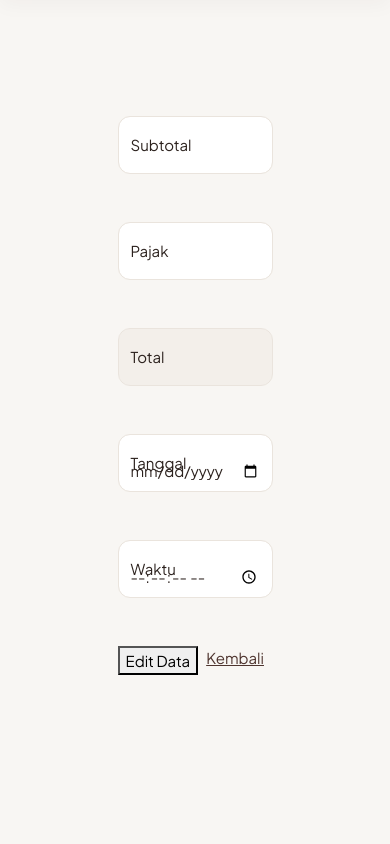
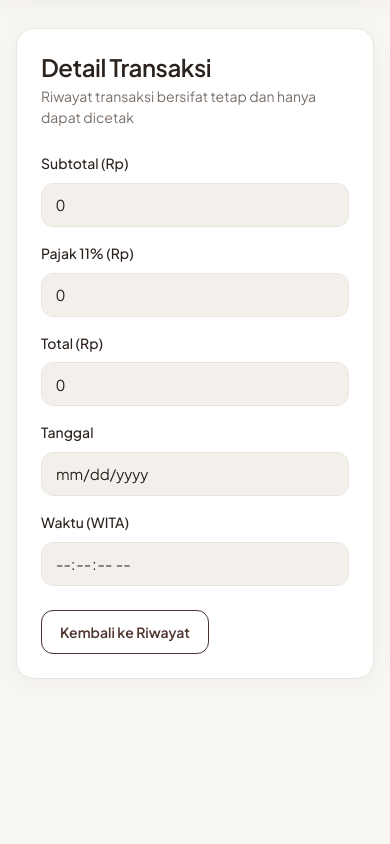
Before and after one commit to IKSP-Nata/starbuck_database, a PHP site: page /pages/transactions/edit.php in a window 390 px wide. Shown: the part 69-913 px from the top of the page. Run offline with PHP 8.4, Linux system fonts and the light colour scheme; data that the repository does not hold is empty.

Commit message:
fix(ui): polish responsive layout and spacing

```diff
--- a/assets/css/style.css
+++ b/assets/css/style.css
@@ -284,9 +284,13 @@ a {
         margin-left: 0;
         padding: 24px 20px;
     }
+
+    .bills-panel {
+        position: static;
+    }
 }
 
-@media (max-width: 420px) {
+@media (max-width: 575.98px) {
     .sb-topbar .sb-nav {
         grid-template-columns: repeat(2, 1fr);
     }
@@ -295,8 +299,32 @@ a {
         padding: 20px 16px;
     }
 
+    .page-header {
+        flex-direction: column;
+        align-items: stretch;
+        gap: 12px;
+    }
+
     .page-title {
         font-size: 24px;
+    }
+
+    .card-soft {
+        padding: 18px;
+    }
+
+    .card-soft.card-soft-flush {
+        padding: 0;
+    }
+
+    .metric-value {
+        font-size: 26px;
+    }
+
+    .table-soft thead th,
+    .table-soft tbody th,
+    .table-soft tbody td {
+        padding: 12px;
     }
 }
 
--- a/pages/products/list.php
+++ b/pages/products/list.php
@@ -21,7 +21,7 @@ if ($result) {
             <p class="page-subtitle">Kelola katalog menu minuman dan makanan Starbuck</p>
         </div>
         <div class="d-flex flex-wrap align-items-center gap-2">
-            <div class="search-box" style="width: 260px; max-width: 100%;">
+            <div class="search-box flex-grow-1" style="min-width: 220px;">
                 <i class="bi bi-search" aria-hidden="true"></i>
                 <input type="search" id="search-produk" class="form-control"
                     placeholder="Pencarian menu..." autocomplete="off" aria-label="Pencarian menu">
--- a/pages/transactions/edit.php
+++ b/pages/transactions/edit.php
@@ -9,56 +9,58 @@
 $row = mysqli_fetch_assoc($result);
 ?>
 
-<div class="container">
-    <div class="row">
-        <div class="col-3"></div>
-        <div class="col-6 mt-5">
+<div class="container-fluid px-0">
+    <div class="card-soft card-narrow mt-2">
+        <div class="mb-4">
+            <h1 class="page-title">Detail Transaksi</h1>
+            <p class="page-subtitle">Riwayat transaksi bersifat tetap dan hanya dapat dicetak</p>
+        </div>
+
         <form action="../../process/process_transactions.php" method="post">
             <input type="hidden" name="action" value="edit">
-                <input type="hidden" name="id_transaksi" value="<?php echo $row['id_transaksi']; ?>">
+            <input type="hidden" name="id_transaksi" value="<?php echo htmlspecialchars($row['id_transaksi'] ?? '', ENT_QUOTES, 'UTF-8'); ?>">
 
-                <div class="form-floating mt-5">
-                    <label for="subtotal">Subtotal</label>
-                    <input type="number" name="subtotal" value="<?php echo $row['subtotal']; ?>"
-                        class="form-control" id="subtotal" placeholder="Subtotal" required oninput="hitungTotal()">
+            <div class="mb-3">
+                <label for="subtotal" class="form-label fw-medium">Subtotal (Rp)</label>
+                <input type="number" name="subtotal"
+                    value="<?php echo htmlspecialchars($row['subtotal'] ?? '0', ENT_QUOTES, 'UTF-8'); ?>"
+                    class="form-control tabular-nums" id="subtotal" readonly>
             </div>
-                <div class="form-floating mt-5">
-                    <label for="pajak">Pajak</label>
-                    <input type="number" name="pajak" value="<?php echo $row['pajak']; ?>"
-                        class="form-control" id="pajak" placeholder="Pajak" required oninput="hitungTotal()">
+
+            <div class="mb-3">
+                <label for="pajak" class="form-label fw-medium">Pajak 11% (Rp)</label>
+                <input type="number" name="pajak"
+                    value="<?php echo htmlspecialchars($row['pajak'] ?? '0', ENT_QUOTES, 'UTF-8'); ?>"
+                    class="form-control tabular-nums" id="pajak" readonly>
             </div>
-                <div class="form-floating mt-5">
-                    <label for="total">Total</label>
-                    <input type="number" name="total" value="<?php echo $row['total']; ?>"
-                        class="form-control" id="total" placeholder="Total" required readonly>
+
+            <div class="mb-3">
+                <label for="total" class="form-label fw-medium">Total (Rp)</label>
+                <input type="number" name="total"
+                    value="<?php echo htmlspecialchars($row['total'] ?? '0', ENT_QUOTES, 'UTF-8'); ?>"
+                    class="form-control tabular-nums" id="total" readonly>
             </div>
-                <div class="form-floating mt-5">
-                    <label for="tanggal">Tanggal</label>
-                    <input type="date" name="tanggal" value="<?php echo $row['tanggal']; ?>"
-                        class="form-control" id="tanggal" required>
+
+            <div class="mb-3">
+                <label for="tanggal" class="form-label fw-medium">Tanggal</label>
+                <input type="date" name="tanggal"
+                    value="<?php echo htmlspecialchars($row['tanggal'] ?? '', ENT_QUOTES, 'UTF-8'); ?>"
+                    class="form-control tabular-nums" id="tanggal" readonly>
             </div>
-                <div class="form-floating mt-5">
-                    <label for="waktu">Waktu</label>
-                    <input type="time" step="1" name="waktu" value="<?php echo $row['waktu']; ?>"
-                        class="form-control" id="waktu" required>
+
+            <div class="mb-4">
+                <label for="waktu" class="form-label fw-medium">Waktu (WITA)</label>
+                <input type="time" step="1" name="waktu"
+                    value="<?php echo htmlspecialchars($row['waktu'] ?? '', ENT_QUOTES, 'UTF-8'); ?>"
+                    class="form-control tabular-nums" id="waktu" readonly>
             </div>
-                <div class="mt-5 d-flex gap-2">
-                    <button type="submit" class="btn-solid theme-warning">Edit Data</button>
-                    <a href="list.php" class="btn-solid theme-secondary">Kembali</a>
+
+            <div class="d-flex gap-2">
+                <a href="list.php" class="btn-coffee-outline">Kembali ke Riwayat</a>
             </div>
         </form>
     </div>
-        <div class="col-3"></div>
 </div>
-</div>
-
-<script>
-function hitungTotal() {
-    var subtotal = parseFloat(document.getElementById('subtotal').value) || 0;
-    var pajak = parseFloat(document.getElementById('pajak').value) || 0;
-    document.getElementById('total').value = Math.round(subtotal + pajak);
-}
-</script>
 
 <?php
 include ROOTPATH . '/include/footer.php';
```
Lines whose indentation alone changed are shown as unchanged.
